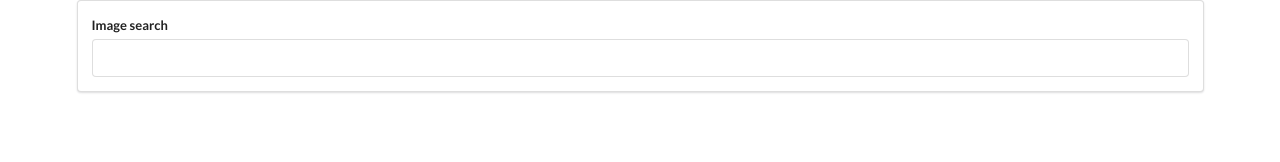
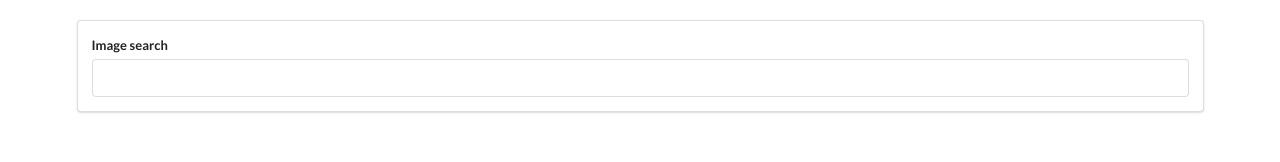
Before and after one commit to mokshchadha/pics, a React (Create React App) app: page / in a window 1280 px wide. Shown: the top 162 px of the page. Built offline with nearby package versions, Linux system fonts and the light colour scheme.

Commit message:
refactoring and added the callback onSubmit

```diff
--- a/src/components/App.js
+++ b/src/components/App.js
@@ -1,12 +1,17 @@
 import React from "react";
 import SearchBar from "./SearchBar";
 
-const App = () => {
-  return (
-    <div className="ui container class">
-      <SearchBar />
-    </div>
-  );
-};
+class App extends React.Component {
+  onSearchSubmit(term) {
+    console.log(term);
+  }
+  render() {
+    return (
+      <div className="ui container class" style={{ marginTop: "20px" }}>
+        <SearchBar onSubmit={this.onSearchSubmit} />
+      </div>
+    );
+  }
+}
 
 export default App;
--- a/src/components/SearchBar.js
+++ b/src/components/SearchBar.js
@@ -2,10 +2,12 @@
 
 class SearchBar extends React.Component {
   state = { term: "" };
+
   onFormSubmit = (event) => {
     event.preventDefault();
-    console.log(this.state.term);
+    this.props.onSubmit(this.state.term);
   };
+
   render() {
     return (
       <div className="ui segment">
```
